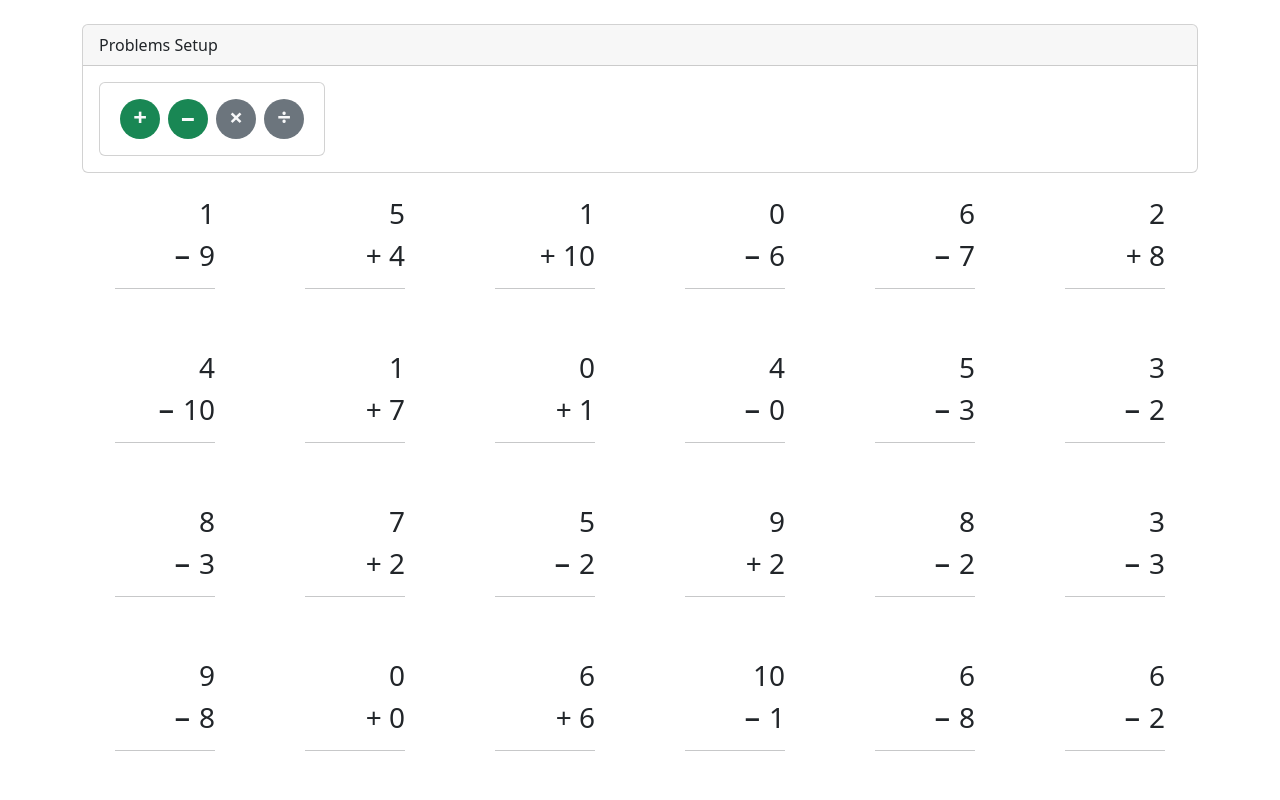
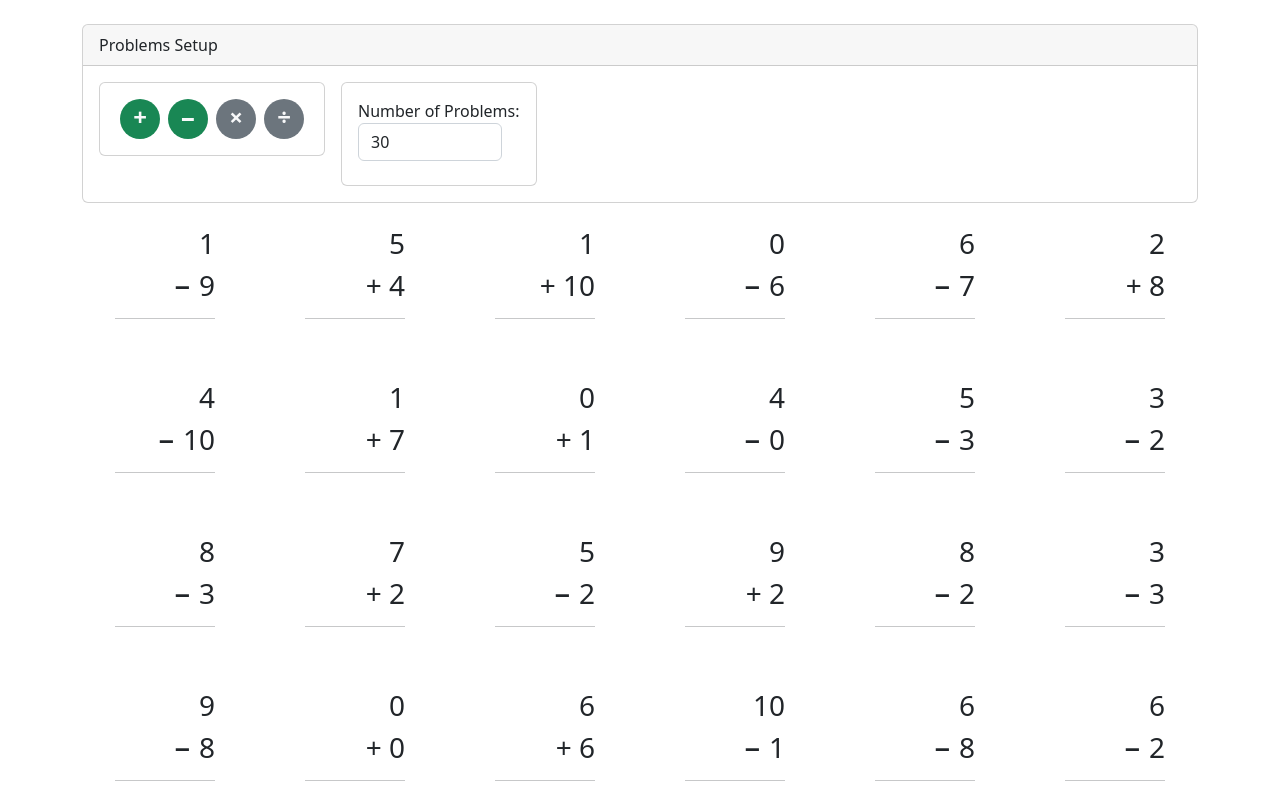
Before and after one commit to matthew-stockinger/problem-child, a React (Create React App) app: page / in a window 1280 px wide. Shown: the top 800 px of the page. Built offline with nearby package versions, Linux system fonts and the light colour scheme.

Commit message:
create NumberOfProblems component

```diff
--- a/src/features/controlPanel/ControlPanel.js
+++ b/src/features/controlPanel/ControlPanel.js
@@ -1,14 +1,16 @@
 import React from "react";
 import "bootstrap/dist/css/bootstrap.min.css";
 import Operations from "./Operations";
+import NumberOfProblems from "./NumberOfProblems";
 
 const ControlPanel = ({ state }) => {
   return (
     <div className="card">
       <div className="card-header">Problems Setup</div>
       <div className="card-body">
-        <div className="d-flex">
+        <div className="d-flex flex-wrap align-items-start">
           <Operations operations={state.operations} />
+          <NumberOfProblems numberOfProblems={state.numberOfProblems} />
         </div>
       </div>
     </div>
--- /dev/null
+++ b/src/features/controlPanel/NumberOfProblems.js
@@ -0,0 +1,27 @@
+import React from "react";
+import "bootstrap/dist/css/bootstrap.min.css";
+
+const NumberOfProblems = ({ numberOfProblems }) => {
+  return (
+    <div className="card mx-3">
+      <div className="card-body">
+        <label for="numberOfProblemsInput" className="form-label">
+          Number of Problems:
+          <input
+            id="numberOfProblemsInput"
+            name="numberOfProblemsInput"
+            type="number"
+            className="form-control"
+            style={{ width: "9rem" }}
+            value={numberOfProblems}
+            step="6"
+            min="6"
+            required
+          />
+        </label>
+      </div>
+    </div>
+  );
+};
+
+export default NumberOfProblems;
```
